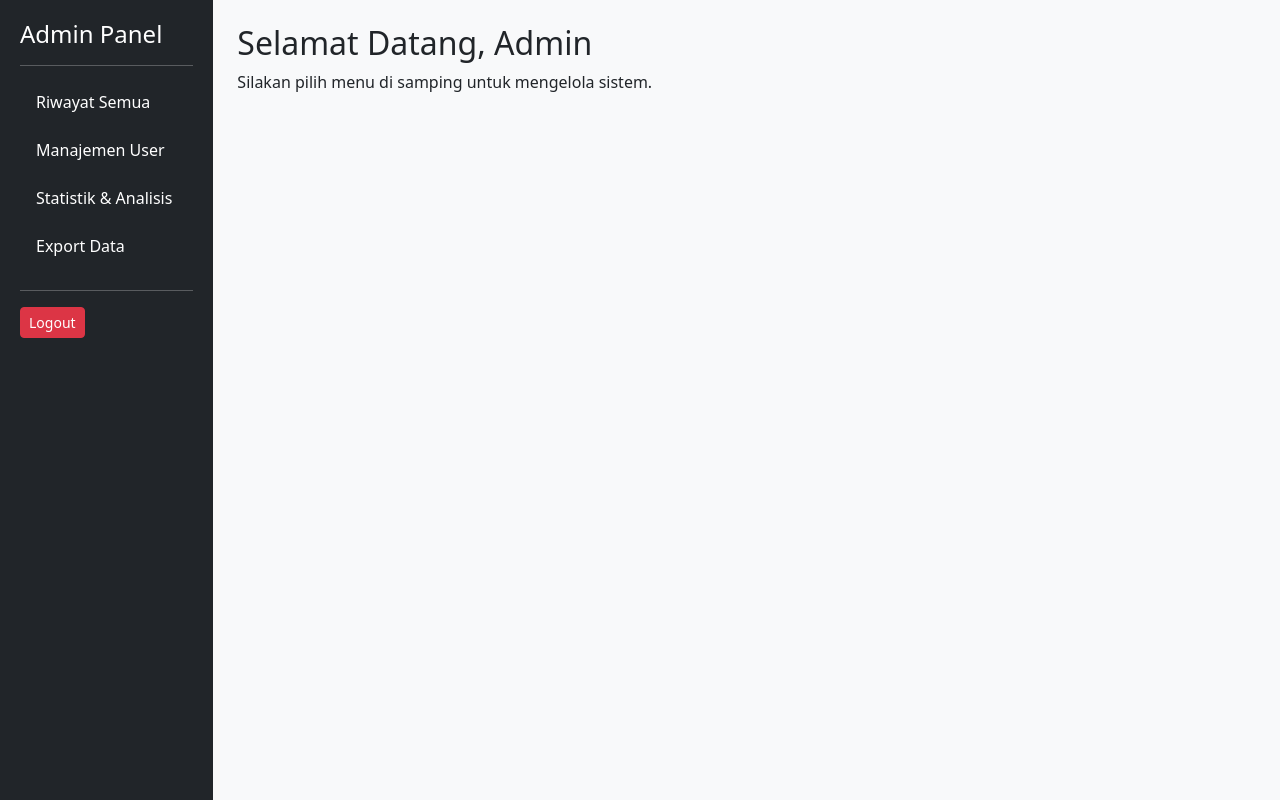
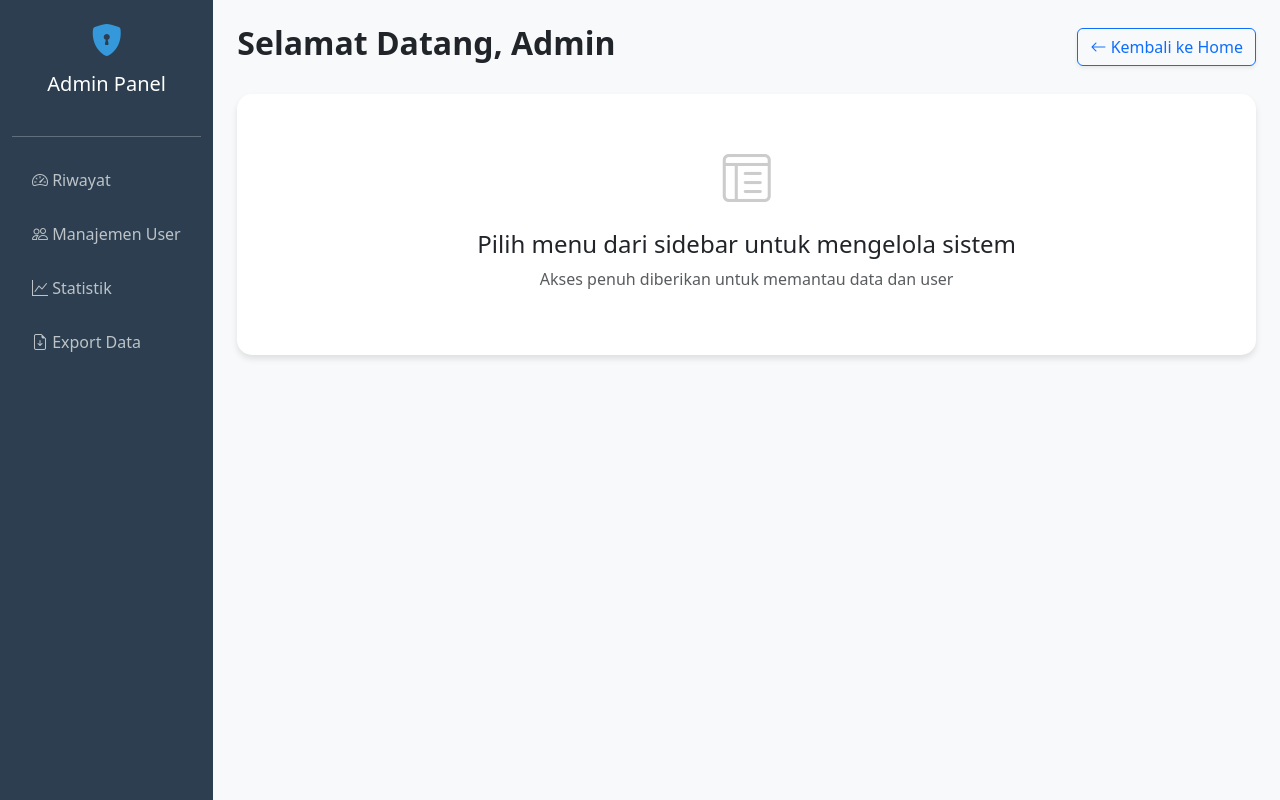
Before and after one commit to valentardiansah273-gif/ISPA-WEB, a Flask app: page /admin/dashboard in a window 1280 px wide. Run offline with Flask 3, Linux system fonts and the light colour scheme; a user stored in the database is signed in; data that the repository does not hold is empty; parts of the project's set-up code (start-up, migrations or seed data) failed here and were passed over; some libraries are stand-ins or nearby versions.

Commit message:
UPD DASHBOARD

```diff
--- a/web/templates/admin_dashboard.html
+++ b/web/templates/admin_dashboard.html
@@ -2,35 +2,62 @@
 <html lang="id">
 <head>
     <meta charset="UTF-8">
+    <meta name="viewport" content="width=device-width, initial-scale=1.0">
     <title>Admin Dashboard</title>
+    <!-- Bootstrap 5 & Icons -->
     <link href="https://cdn.jsdelivr.net/npm/bootstrap@5.3.0/dist/css/bootstrap.min.css" rel="stylesheet">
+    <link rel="stylesheet" href="https://cdn.jsdelivr.net/npm/bootstrap-icons@1.10.0/font/bootstrap-icons.css">
+    <style>
+        .sidebar { background: #2c3e50; min-height: 100vh; color: white; transition: 0.3s; }
+        .nav-link { color: #bdc3c7; padding: 15px 20px; transition: 0.3s; }
+        .nav-link:hover { background: #34495e; color: white; border-left: 4px solid #3498db; }
+        .card { border-radius: 15px; border: none; box-shadow: 0 4px 6px rgba(0,0,0,0.1); }
+    </style>
 </head>
 <body class="bg-light">
 
 <div class="container-fluid">
     <div class="row">
         <!-- Sidebar -->
-        <nav class="col-md-2 d-md-block bg-dark sidebar vh-100" style="color: white; padding: 20px;">
-            <h4>Admin Panel</h4>
+        <nav class="col-md-2 d-none d-md-block sidebar">
+            <div class="p-3 text-center">
+                <i class="bi bi-shield-lock-fill" style="font-size: 2rem; color: #3498db;"></i>
+                <h5 class="mt-2">Admin Panel</h5>
+            </div>
             <hr>
             <ul class="nav flex-column">
-                <li class="nav-item mb-2"><a href="/admin/dashboard" class="nav-link text-white">Riwayat Semua</a></li>
-                <li class="nav-item mb-2"><a href="/admin/users" class="nav-link text-white">Manajemen User</a></li>
-                <li class="nav-item mb-2"><a href="/admin/statistik" class="nav-link text-white">Statistik & Analisis</a></li>
-                <li class="nav-item mb-2"><a href="/admin/export" class="nav-link text-white">Export Data</a></li>
+                <li class="nav-item"><a href="/admin/dashboard" class="nav-link"><i class="bi bi-speedometer2"></i> Riwayat</a></li>
+                <li class="nav-item"><a href="/admin/users" class="nav-link"><i class="bi bi-people"></i> Manajemen User</a></li>
+                <li class="nav-item"><a href="/admin/statistik" class="nav-link"><i class="bi bi-graph-up"></i> Statistik</a></li>
+                <li class="nav-item"><a href="/admin/export" class="nav-link"><i class="bi bi-file-earmark-arrow-down"></i> Export Data</a></li>
             </ul>
-            <hr>
-            <a href="/logout" class="btn btn-danger btn-sm">Logout</a>
         </nav>
 
         <!-- Main Content -->
         <main class="col-md-10 ms-sm-auto px-md-4 py-4">
+            <div class="d-flex justify-content-between align-items-center mb-4">
+                <h2 class="fw-bold">Selamat Datang, Admin</h2>
+                <!-- Tombol Back to Home -->
+                <a href="/" class="btn btn-outline-primary shadow-sm">
+                    <i class="bi bi-arrow-left"></i> Kembali ke Home
+                </a>
+            </div>
+
             {% block content %}
-            <h2>Selamat Datang, Admin</h2>
-            <p>Silakan pilih menu di samping untuk mengelola sistem.</p>
+            <div class="row">
+                <div class="col-md-12">
+                    <div class="card p-5 text-center">
+                        <i class="bi bi-layout-text-window-reverse" style="font-size: 3rem; color: #ccc;"></i>
+                        <h4 class="mt-3">Pilih menu dari sidebar untuk mengelola sistem</h4>
+                        <p class="text-muted">Akses penuh diberikan untuk memantau data dan user</p>
+                    </div>
+                </div>
+            </div>
             {% endblock %}
         </main>
     </div>
 </div>
+
+<script src="https://cdn.jsdelivr.net/npm/bootstrap@5.3.0/dist/js/bootstrap.bundle.min.js"></script>
 </body>
 </html>
```
